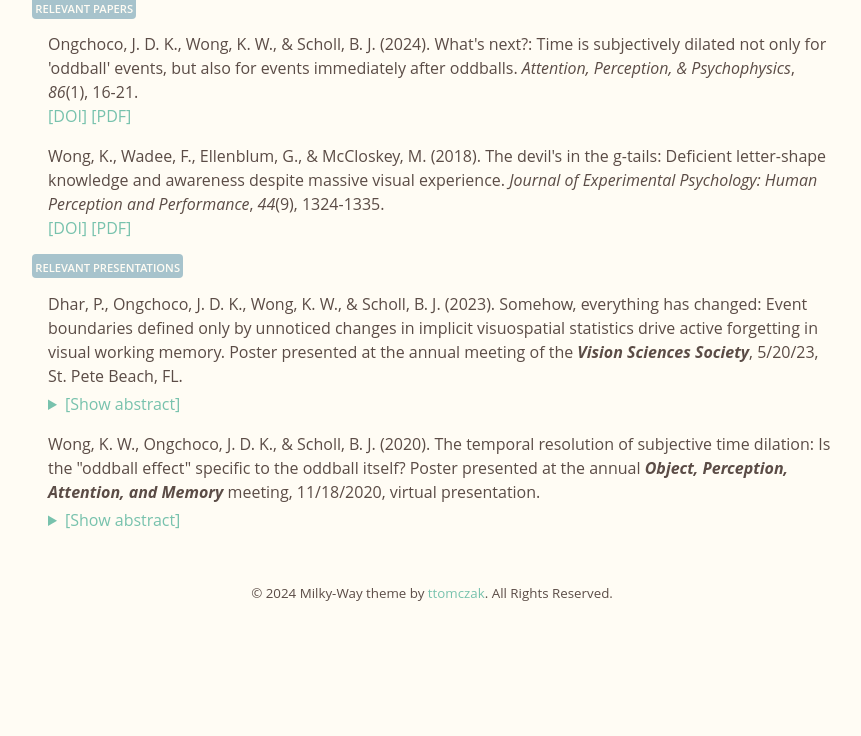
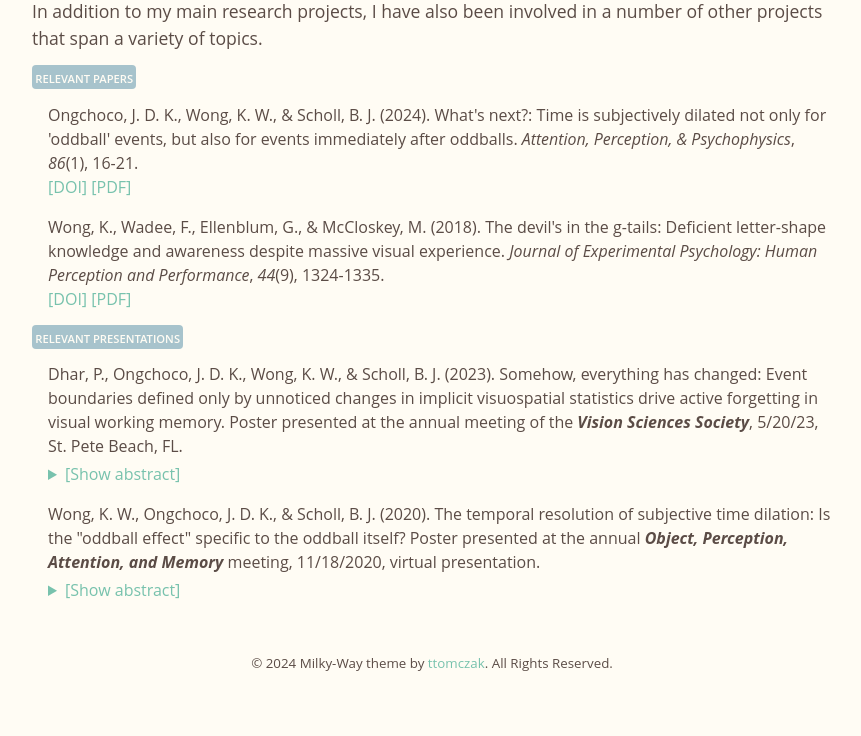
Before and after one commit to KimWWong/KimWWong.github.io, an Astro site: page /projects/project-4 in a window 1280 px wide. Shown: the part 134-870 px from the top of the page, without its empty margins (208-1069 px from the left). Before the commit the page ends 800 px from the top, so only its background shows below. Built offline with nearby package versions, Linux system fonts and the light colour scheme; Astro itself is replaced by a stand-in of ours.

Commit message:
short misc desc + fixes parenthesis

```diff
--- a/src/content/projects/project-4.md
+++ b/src/content/projects/project-4.md
@@ -22,7 +22,7 @@ website: https://astro-milky-way.netlify.app/
 github: https://github.com/ttomczak3/Milky-Way
 
 ---
-
+In addition to my main research projects, I have also been involved in a number of other projects that span a variety of topics.
 <p></p><span class="badge badge--item">RELEVANT PAPERS</span>
 <p class="p1">
     Ongchoco, J. D. K., Wong, K. W., & Scholl, B. J. (2024).
--- a/src/pages/publications.astro
+++ b/src/pages/publications.astro
@@ -74,7 +74,7 @@ const pageTitle = "Publications";
     <!--<br><br>-->
     <span class="badge badge--item">JOURNAL ARTICLES</span>
     <p class="p1">
-        Wong, K. W., & Scholl, B. J. (2024.
+        Wong, K. W., & Scholl, B. J. (2024).
         Spontaneous path tracing in task-irrelevant mazes: Spatial affordances trigger dynamic visual routines.
         <b><i>Journal of Experimental Psychology: General</i></b>. <i>153</i>(9), 2230-2238.
         <br><a class="footer__link" href="https://doi.org/10.1037/xge0001618" target="_blank">[DOI]</a> <a class="footer__link" href="/Wong-Scholl-JEPG.pdf" target="_blank">[PDF]</a>
```
